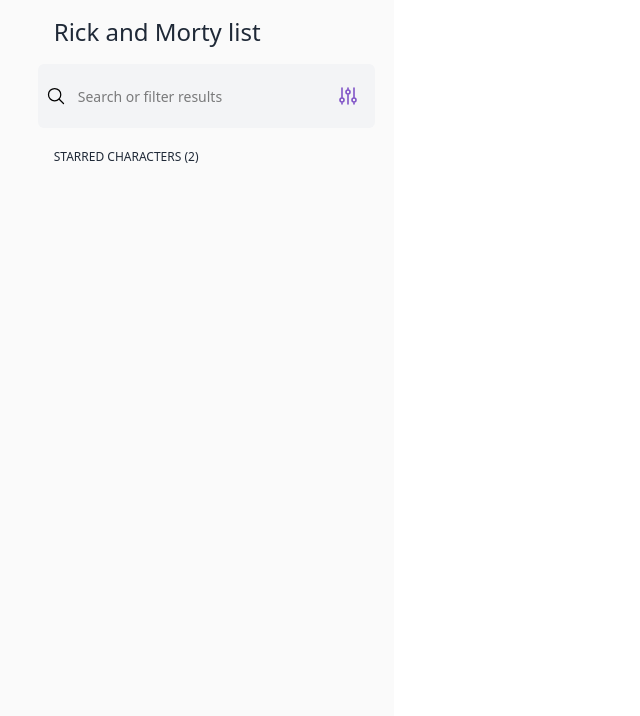
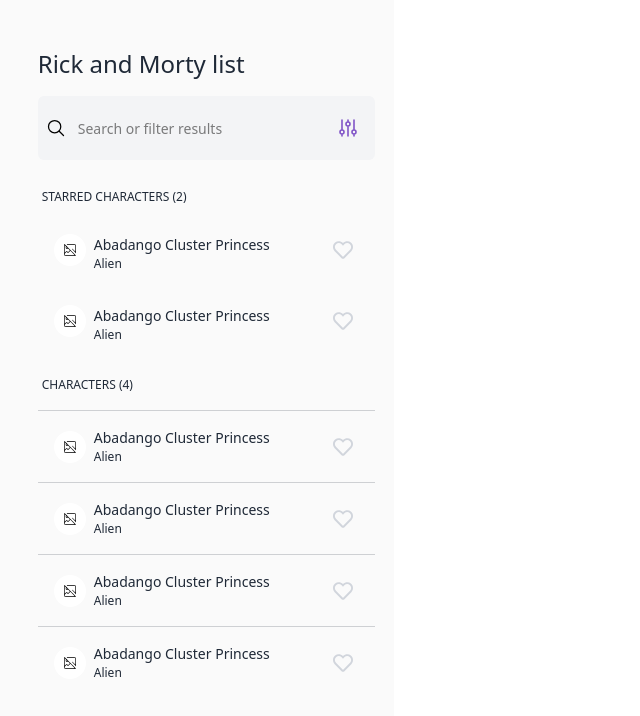
Before and after one commit to PandaDesigner/blossom-practic, a React (Vite) app: page / in a window 1280 px wide. Shown: the top 716 px of the page, without its empty margins (0-640 px from the left). Built offline with nearby package versions, Linux system fonts and the light colour scheme; no server answers.

Commit message:
feat: listCharacters

```diff
--- a/src/App.css
+++ b/src/App.css
@@ -9,7 +9,7 @@
 
 .drawer-section {
   @apply w-full transition-all min-w-[315px] max-w-[95%]
-  sm:max-w-[90%] flex justify-start items-end p-4;
+  sm:max-w-[90%] flex;
 }
 
 .drawer-title {
--- a/src/App.tsx
+++ b/src/App.tsx
@@ -1,5 +1,8 @@
 import { ProviderApollo } from './adapter/apolloProvider/ProviderApollo'
+import ItemLists from './ui/components/item-lists-starred/ItemLists'
+import { ListCharacters } from './ui/components/list-characters/listCharacters'
 import { SearchInput } from './ui/components/search-input/SearchInput'
+
 
 function App() {
 
@@ -9,14 +12,29 @@
         <div>
           <div className='container'>
             <div className='drawer-container'>
-              <div className='drawer-section h-16'>
+              <div className='drawer-section justify-start items-end py-4 h-16 mt-8'>
                 <h1 className='drawer-title'>Rick and Morty list</h1>
               </div>
               <SearchInput />
-              <div className='drawer-section'>
-                <h2 className='text-[12px] text-textPrimary uppercase font-light py-1'>
+              <div className='drawer-section flex-col justify-center py-4'>
+                <h2 className='text-[12px] text-textPrimary uppercase font-light py-3
+                px-1'>
                   Starred Characters (2)
                 </h2>
+                <ul className='flex flex-col w-full'>
+                  <ItemLists />
+                  <ItemLists />
+                </ul>
+                <h2 className='text-[12px] text-textPrimary uppercase font-light py-4
+                px-1'>
+                  Characters (4)
+                </h2>
+                <ul className='flex flex-col w-full'>
+                  <ListCharacters />
+                  <ListCharacters />
+                  <ListCharacters />
+                  <ListCharacters />
+                </ul>
               </div>
             </div>
             <div
--- a/src/store/CharacterStora.ts
+++ b/src/store/CharacterStora.ts
@@ -55,7 +55,7 @@
             setPaginationInfo: (info) => set({
                 totalPages: info.totalPages,
                 totalCount: info.totalCount,
-                currentPage: info.next ? info.next - 1 : info.pages,
+                currentPage: info.currentPage,
             }),
 
             // Acciones de personajes
@@ -68,7 +68,7 @@
                     ),
                 })),
 
-            addComment: (id, comment) =>
+            addComment: (id: string, comment: string) =>
                 set((state) => ({
                     characters: state.characters.map((character) =>
                         character.id === id
@@ -77,7 +77,7 @@
                     ),
                 })),
 
-            removeComment: (id, commentIndex) =>
+            removeComment: (id: string, commentIndex: number) =>
                 set((state) => ({
                     characters: state.characters.map((character) =>
                         character.id === id
@@ -91,7 +91,8 @@
 
             // Utilidades
             getFavoriteCharacters: () => get().characters.filter(char => char.favorite),
-            getCharacterById: (id) => get().characters.find(char => char.id === id),
+            getCharacterById: (id: string) =>
+                get().characters.find(char => char.id === id),
         }),
         {
             name: 'character-store',
--- /dev/null
+++ b/src/ui/components/item-lists-starred/ItemLists.tsx
@@ -0,0 +1,53 @@
+import { useState } from 'react'
+import { CiImageOff } from 'react-icons/ci';
+import { FaHeart, FaRegHeart } from 'react-icons/fa';
+
+interface Props { image?: string, name?: string, species?: string }
+
+const ItemLists = ({
+    image,
+    name = "Abadango Cluster Princess",
+    species = "Alien"
+}: Props) => {
+    const [isHeart, setIsHeart] = useState(false)
+    const handleClick = () => {
+        setIsHeart(!isHeart)
+    }
+    return (
+        <li className='p-4 rounded-md hover:bg-primary-100 flex justify-between
+        cursor-pointer'
+            onClick={() => handleClick()}
+        >
+            <div className={`h-8 w-8 ${!image ? 'bg-white' : 'bg-primary-600'}
+            rounded-full
+            flex justify-center items-center`}>
+                {!image
+                    ? <CiImageOff />
+                    : <img
+                        className='rounded-full h-full w-full'
+                        src={image}
+                        alt={name} />
+                }
+            </div>
+            <div className='flex-1 px-2'>
+                <h2
+                    className='text-[14px] text-textPrimary font-medium'>
+                    {name}
+                </h2>
+                {!!species && <p className='text-[12px] text-textPrimary font-light'>
+                    {species}
+                </p>}
+            </div>
+            <div className={`h-8 w-8 bg-bgPrimary hover:bg-white rounded-full
+            flex justify-center items-center cursor-pointer`}
+            >
+                {isHeart
+                    ? <FaHeart className='text-secondary-600 h-5 w-5' />
+                    : <FaRegHeart className='text-gray-300 h-5 w-5' />
+                }
+            </div>
+        </li>
+    )
+}
+
+export default ItemLists
--- /dev/null
+++ b/src/ui/components/list-characters/ListCharacters.tsx
@@ -0,0 +1,52 @@
+import { useState } from 'react'
+import { CiImageOff } from 'react-icons/ci'
+import { FaHeart, FaRegHeart } from 'react-icons/fa'
+
+interface Props { image?: string, name?: string, species?: string }
+export const ListCharacters = ({
+    image,
+    name = "Abadango Cluster Princess",
+    species = "Alien"
+}: Props) => {
+    const [isHeart, setIsHeart] = useState<boolean>(false)
+    const handlesClick = () => {
+        setIsHeart(!isHeart)
+    }
+    return (
+        <li
+            className='p-4 w-full flex justify-between items-center
+            border-t-1 border-textPrimary/20 cursor-pointer'
+            onClick={handlesClick}
+        >
+            <div className={`h-8 w-8 ${!image ? 'bg-white' : 'bg-primary-600'}
+            rounded-full
+            flex justify-center items-center`}>
+                {!image
+                    ? <CiImageOff />
+                    : <img
+                        className='rounded-full h-full w-full'
+                        src={image}
+                        alt={name} />
+                }
+            </div>
+            <div className='flex-1 px-2'>
+                <h2
+                    className='text-[14px] text-textPrimary font-medium'>
+                    {name}
+                </h2>
+                {!!species
+                    && <p className='text-[12px] text-textPrimary font-light'>
+                        {species}
+                    </p>}
+            </div>
+            <div className='h-8 w-8 hover:bg-white rounded-full
+            flex justify-center items-center cursor-pointer'
+            >
+                {isHeart
+                    ? <FaHeart className='text-secondary-600 h-5 w-5' />
+                    : <FaRegHeart className='text-gray-300 h-5 w-5' />
+                }
+            </div>
+        </li>
+    )
+}
```
Also changed, not shown: src/ui/components/search-input/SearchInput.css (deleted).
